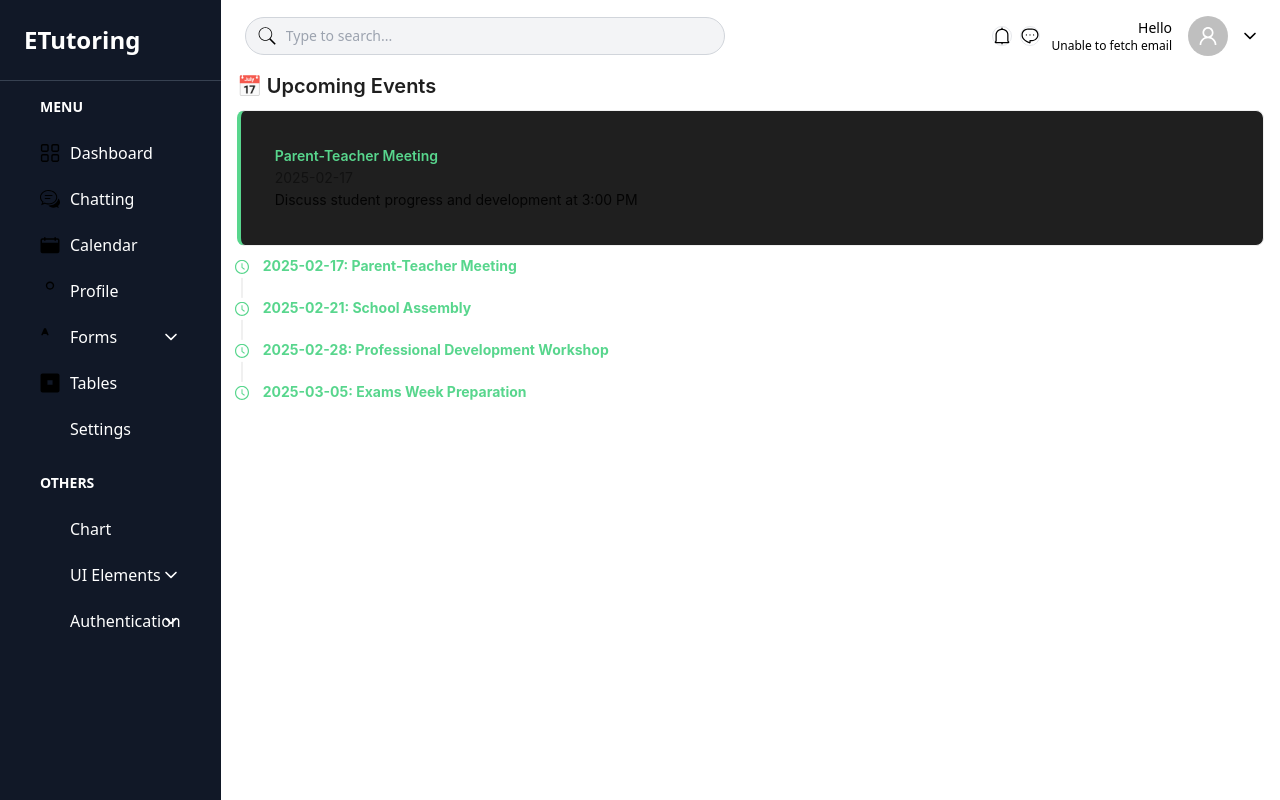
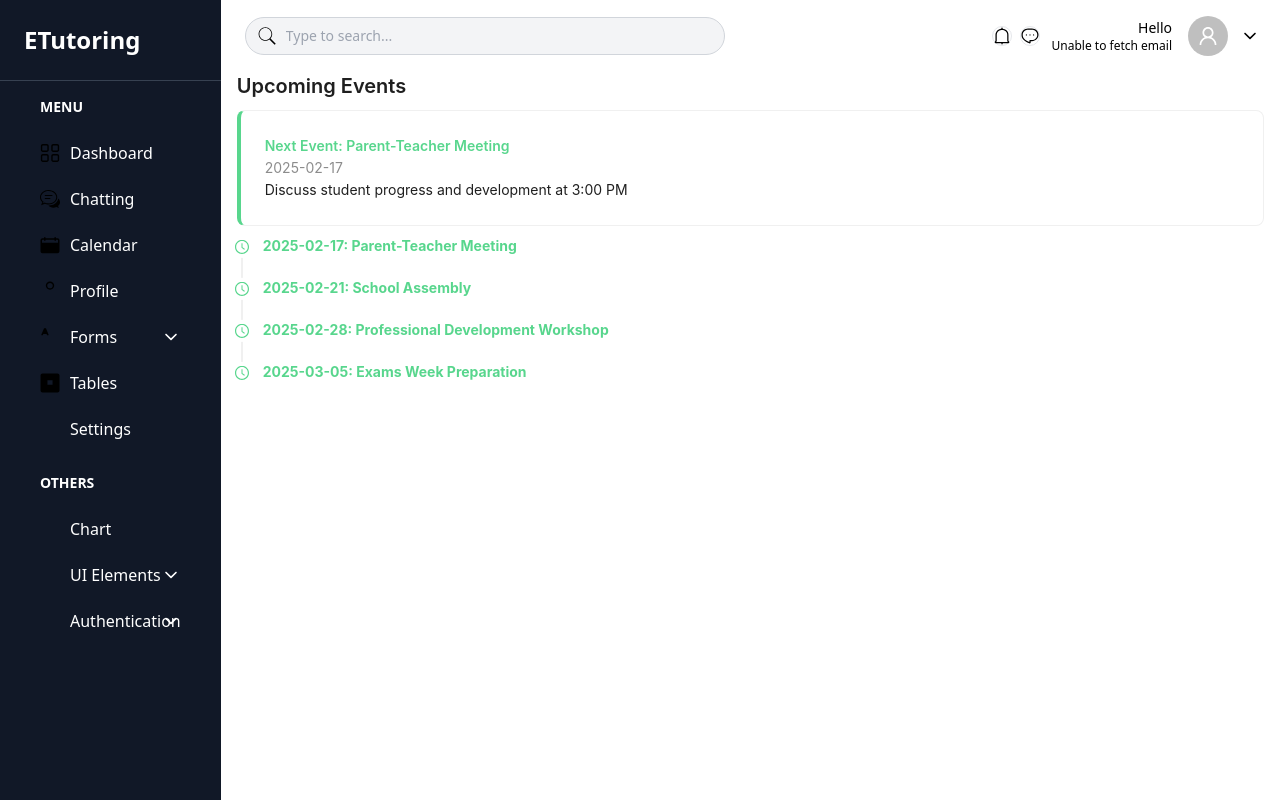
Before and after one commit to Lemin9802/ETutoring, a Next.js app: page /teacher/timeline in a window 1280 px wide. Built offline with nearby package versions, Linux system fonts and the light colour scheme; no server answers.

Commit message:
Revert "fixed"
This reverts commit 068689890a4eca4041d3dc7125dd437be697468b.

```diff
--- a/src/pages/teacher/small-calendar.tsx
+++ b/src/pages/teacher/small-calendar.tsx
@@ -1,9 +1,9 @@
 import React, { useState } from 'react';
-import type { CalendarProps } from 'antd';
-import { Badge, Calendar, Modal, Input, Button } from 'antd';
-import type { Dayjs } from 'dayjs';
 import dayjs from 'dayjs';
+import { Calendar, Modal, Tooltip } from 'antd';
+import { Dayjs } from 'dayjs';
 
+// Upcoming events for a teacher
 const events = [
   { date: '2025-02-17', title: 'Parent-Teacher Meeting', details: 'Discuss student progress and development at 3:00 PM' },
   { date: '2025-02-21', title: 'School Assembly', details: 'Weekly school-wide assembly at 8:00 AM in the main hall' },
@@ -12,103 +12,57 @@ const events = [
 ];
 
 const getEventColor = (eventDate: string) => {
-  const today = dayjs().startOf('day');
-  const eventDay = dayjs(eventDate).startOf('day');
-  const diffDays = eventDay.diff(today, 'day');
+  const today = dayjs();
+  const diffDays = dayjs(eventDate).diff(today, 'day');
 
-  if (diffDays <= 3) return '#FF8C00';
-  if (diffDays <= 7) return '#FFD700';
-  if (diffDays <= 14) return '#5DADE2';
-  return '#58D68D';
-};
-
-const getListData = (value: Dayjs) => {
-  return events
-    .filter(event => event.date === value.format('YYYY-MM-DD'))
-    .map(event => ({ ...event, color: getEventColor(event.date) }));
+  if (diffDays <= 1) return '#A569BD'; // 🟣 Purple (today or tomorrow)
+  if (diffDays <= 7) return '#5DADE2'; // 🔵 Blue (within 7 days)
+  return '#58D68D'; // 🟢 Green (more than 7 days away)
 };
 
 const SmallCalendar: React.FC = () => {
-  const [selectedDate, setSelectedDate] = useState<Dayjs | null>(null);
-  const [notes, setNotes] = useState<{ [key: string]: string }>({});
-  const [tempNote, setTempNote] = useState<string>('');
-
-  const handleSaveNote = () => {
-    if (selectedDate) {
-      const dateKey = selectedDate.format('YYYY-MM-DD');
-      if (tempNote.trim() === '') {
-        const updatedNotes = { ...notes };
-        delete updatedNotes[dateKey];
-        setNotes(updatedNotes);
-      } else {
-        setNotes(prev => ({ ...prev, [dateKey]: tempNote }));
-      }
-      setSelectedDate(null);
-    }
-  };
+  const [selectedEvent, setSelectedEvent] = useState<any>(null);
 
   const dateCellRender = (value: Dayjs) => {
-    const listData = getListData(value);
-    const hasNote = !!notes[value.format('YYYY-MM-DD')];
+    const formattedDate = value.format('YYYY-MM-DD');
+    const event = events.find((e) => e.date === formattedDate);
 
-    return (
-      <div style={{ display: 'flex', flexDirection: 'column', alignItems: 'center', gap: '2px' }}>
-
-        {hasNote && <Badge color="#FF69B4" style={{ width: '6px', height: '6px', borderRadius: '50%' }} />}
-
-        {listData.map((event, index) => (
-          <Badge
-            key={index}
-            color={event.color}
-            style={{ width: '6px', height: '6px', borderRadius: '50%' }}
-          />
-        ))}
-      </div>
-    );
+    return event ? (
+      <Tooltip title={event.title}>
+        <div
+          onClick={() => setSelectedEvent(event)}
+          style={{
+            cursor: 'pointer',
+            width: '100%',
+            height: '100%',
+            backgroundColor: getEventColor(event.date),
+            borderRadius: '50%',
+            display: 'flex',
+            alignItems: 'center',
+            justifyContent: 'center',
+            fontWeight: 'bold',
+            color: 'white',
+          }}
+        >
+          {value.date()}
+        </div>
+      </Tooltip>
+    ) : null;
   };
 
   return (
-    <div style={{ maxWidth: '700px', margin: '0 auto', padding: '20px' }}>
+    <div>
+      <Calendar fullscreen={false} dateCellRender={dateCellRender} />
 
-      <Calendar
-        fullscreen={false}
-        style={{ fontSize: '14px' }}
-        dateCellRender={dateCellRender}
-        onSelect={(value) => {
-          setSelectedDate(value);
-          setTempNote(notes[value.format('YYYY-MM-DD')] || '');
-        }}
-      />
-
+      {/* Event Detail Modal */}
       <Modal
-        title={`📅 Notes for ${selectedDate?.format('YYYY-MM-DD')}`}
-        open={!!selectedDate}
-        onCancel={() => setSelectedDate(null)}
-        footer={[
-          <Button key="cancel" onClick={() => setSelectedDate(null)}>Cancel</Button>,
-          <Button key="save" type="primary" onClick={handleSaveNote}>Save</Button>,
-        ]}
+        title={selectedEvent?.title}
+        open={!!selectedEvent}
+        onCancel={() => setSelectedEvent(null)}
+        footer={null}
       >
-
-        {selectedDate && getListData(selectedDate).length > 0 && (
-          <div style={{ marginBottom: '10px', padding: '10px', backgroundColor: '#f5f5f5', borderRadius: '5px' }}>
-            <strong>📌 Events:</strong>
-            <ul style={{ paddingLeft: '20px', marginTop: '5px' }}>
-              {getListData(selectedDate).map((event, index) => (
-                <li key={index} style={{ color: event.color }}>
-                  <strong>{event.title}</strong> - {event.details}
-                </li>
-              ))}
-            </ul>
-          </div>
-        )}
-
-        <Input.TextArea
-          rows={4}
-          placeholder="Write your notes here..."
-          value={tempNote}
-          onChange={(e) => setTempNote(e.target.value)}
-        />
+        <p><strong>Date:</strong> {selectedEvent?.date}</p>
+        <p>{selectedEvent?.details}</p>
       </Modal>
     </div>
   );
--- a/src/pages/teacher/timeline.tsx
+++ b/src/pages/teacher/timeline.tsx
@@ -3,6 +3,7 @@ import { ClockCircleOutlined } from '@ant-design/icons';
 import { Timeline, Typography, Modal, Card } from 'antd';
 import dayjs from 'dayjs';
 
+// Upcoming events for a teacher
 const events = [
   { date: '2025-02-17', title: 'Parent-Teacher Meeting', details: 'Discuss student progress and development at 3:00 PM' },
   { date: '2025-02-21', title: 'School Assembly', details: 'Weekly school-wide assembly at 8:00 AM in the main hall' },
@@ -11,34 +12,26 @@ const events = [
 ];
 
 const getEventColor = (eventDate: string) => {
-  const today = dayjs().startOf('day');
-  const eventDay = dayjs(eventDate).startOf('day');
-  const diffDays = eventDay.diff(today, 'day');
+  const today = dayjs();
+  const diffDays = dayjs(eventDate).diff(today, 'day');
 
-  if (diffDays <= 3) return '#FF8C00';
-  if (diffDays <= 7) return '#FFD700';
-  if (diffDays <= 14) return '#5DADE2';
-  return '#58D68D';
+  if (diffDays <= 1) return '#A569BD'; // 🟣 Purple (today or tomorrow)
+  if (diffDays <= 7) return '#5DADE2'; // 🔵 Blue (within 7 days)
+  return '#58D68D'; // 🟢 Green (more than 7 days away)
 };
 
 const TimelineComponent: React.FC = () => {
   const [selectedEvent, setSelectedEvent] = useState<any>(null);
-  const nextEvent = events[0];
+  const nextEvent = events[0]; // The nearest upcoming event
 
   return (
     <div className="timeline-container">
-      <Typography.Title level={4}>📅 Upcoming Events</Typography.Title>
+      <Typography.Title level={4}>Upcoming Events</Typography.Title>
 
-      <Card
-        style={{
-          marginBottom: 16,
-          borderLeft: `4px solid ${getEventColor(nextEvent.date)}`,
-          padding: '10px',
-          backgroundColor: '#1f1f1f',
-        }}
-      >
+      {/* Next Event Section */}
+      <Card style={{ marginBottom: 16, borderLeft: `4px solid ${getEventColor(nextEvent.date)}` }}>
         <Typography.Text strong style={{ color: getEventColor(nextEvent.date) }}>
-          {nextEvent.title}
+          Next Event: {nextEvent.title}
         </Typography.Text>
         <br />
         <Typography.Text type="secondary">{nextEvent.date}</Typography.Text>
@@ -46,9 +39,10 @@ const TimelineComponent: React.FC = () => {
         <Typography.Text>{nextEvent.details}</Typography.Text>
       </Card>
 
+      {/* Upcoming Events Timeline */}
       <Timeline>
         {events.map((event, index) => (
-          <Timeline.Item key={index} dot={<ClockCircleOutlined style={{ color: getEventColor(event.date) }} />} color={getEventColor(event.date)}>
+          <Timeline.Item key={index} dot={<ClockCircleOutlined />} color={getEventColor(event.date)}>
             <div
               style={{ cursor: 'pointer', fontWeight: 'bold', color: getEventColor(event.date) }}
               onClick={() => setSelectedEvent(event)}
@@ -59,6 +53,7 @@ const TimelineComponent: React.FC = () => {
         ))}
       </Timeline>
 
+      {/* Modal for event details */}
       <Modal
         title={selectedEvent?.title}
         open={!!selectedEvent}
```
